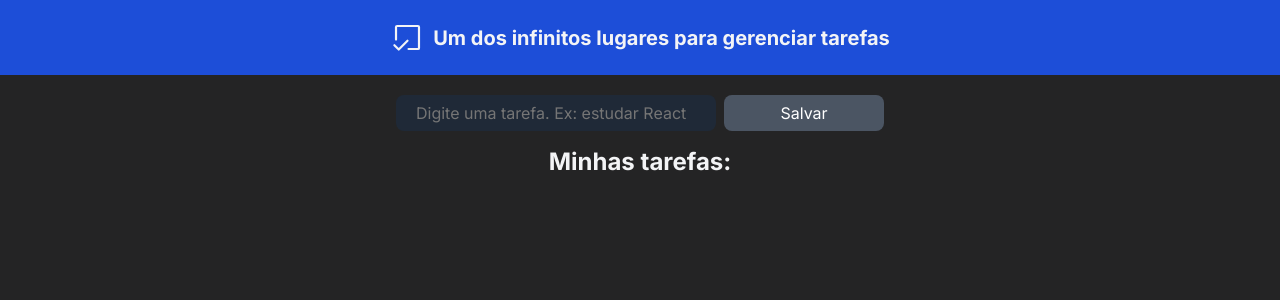
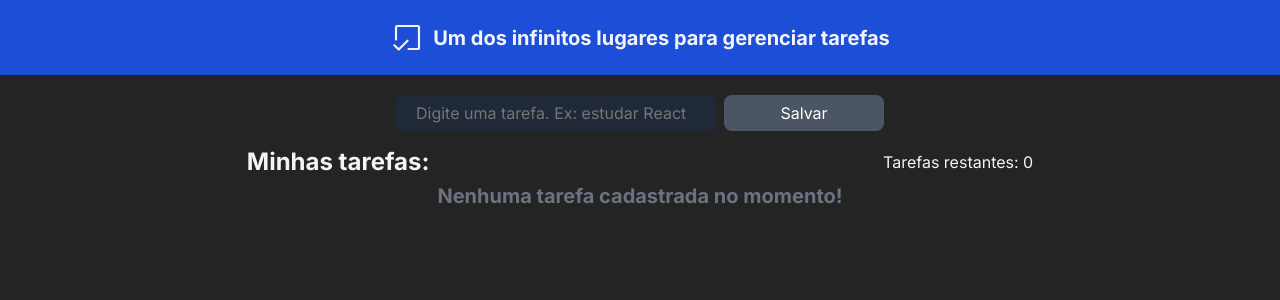
Before and after one commit to Levieber/todo-manager, a React (Vite) app: page / in a window 1280 px wide. Shown: the top 300 px of the page. Built offline with nearby package versions, Linux system fonts and the light colour scheme.

Commit message:
feat: feedback for remaining tasks and when have no tasks

```diff
--- a/src/components/TaskList.module.css
+++ b/src/components/TaskList.module.css
@@ -54,6 +54,18 @@
   gap: 0.5rem;
 }
 
+.taskInfo {
+  width: 100%;
+  display: flex;
+  justify-content: space-around;
+  align-items: center;
+}
+
+.emptyList {
+  font-size: 1.25rem;
+  color: var(--gray-500);
+}
+
 .taskContainer ul {
   list-style-type: none;
 
--- a/src/components/TaskList.tsx
+++ b/src/components/TaskList.tsx
@@ -60,6 +60,8 @@ export function TaskList() {
 
   const isTaskTitleEmpty = taskTitle.trim() === "";
 
+  const remainingTasks = tasks.filter((task) => !task.done).length;
+
   return (
     <main className={styles.container}>
       <form onSubmit={handleSaveTask} className={styles.taskForm}>
@@ -77,7 +79,13 @@ export function TaskList() {
         </button>
       </form>
       <section className={styles.taskContainer}>
+        <div className={styles.taskInfo}>
           <h2>Minhas tarefas:</h2>
+          <span>Tarefas restantes: {remainingTasks}</span>
+        </div>
+        {tasks.length === 0 ? (
+          <strong className={styles.emptyList}>Nenhuma tarefa cadastrada no momento!</strong>
+        ) : (
           <ul>
             {tasks.map((task) => (
               <Task
@@ -89,6 +97,7 @@ export function TaskList() {
               />
             ))}
           </ul>
+        )}
       </section>
     </main>
   );
```
Lines whose indentation alone changed are shown as unchanged.
